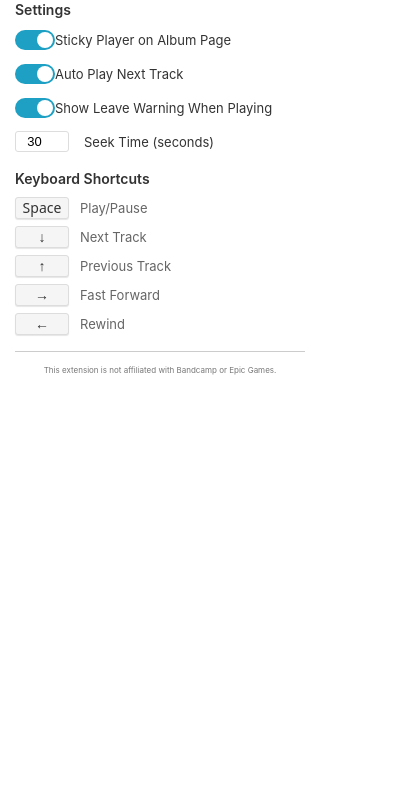
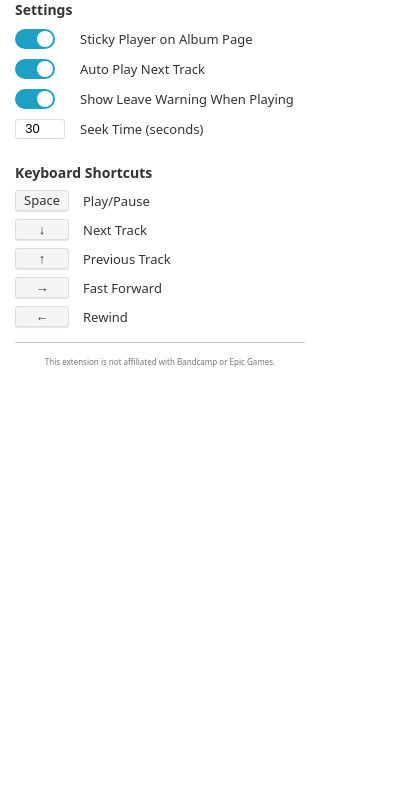
Before and after one commit to rafenden/amp-for-bandcamp, a browser extension: page src/popup/popup.html in a window 400 px wide. Shown: the part 55-844 px from the top of the page. Drawn offline with Linux system fonts and the light colour scheme.

Commit message:
chore: misc updates

```diff
--- a/src/popup/popup.css
+++ b/src/popup/popup.css
@@ -1,13 +1,15 @@
 body {
-  font-family: -apple-system, BlinkMacSystemFont, 'Segoe UI', Roboto, Oxygen, Ubuntu, Cantarell, 'Open Sans', 'Helvetica Neue', Arial, sans-serif;
+  font-family: system-ui, -apple-system, BlinkMacSystemFont, 'Segoe UI', Roboto, Oxygen, Ubuntu, Cantarell, 'Open Sans', 'Helvetica Neue', Arial, sans-serif;
   width: 290px;
   padding: 15px;
   margin: 0;
   color: #333;
-  font-size: 14px;
+  font-size: 13px;
   line-height: 1.4;
   -webkit-font-smoothing: antialiased;
   -moz-osx-font-smoothing: grayscale;
+  font-synthesis: none;
+  text-rendering: optimizeLegibility;
 }
 
 h1 {
@@ -23,28 +25,35 @@ h2 {
   margin-bottom: 8px;
 }
 
-section {
-  margin-bottom: 15px;
+fieldset {
+  border: none;
+  margin: 0 0 15px 0;
+  padding: 0;
+}
+
+legend {
+  font-weight: 600;
+  margin-bottom: 8px;
+  font-size: 14px;
+  padding: 0;
 }
 
 .settings label {
-  display: flex;
+  display: grid;
+  grid-template-columns: 65px 1fr;
+  padding: 1px 0;
   align-items: center;
-  margin-bottom: 10px;
-  font-size: 13px;
-  height: 24px;
+  margin-bottom: 8px;
   cursor: pointer;
 }
 
 .settings input {
-  order: -1;
-  margin-right: 15px;
+  margin: 0;
 }
 
 .settings input[type="checkbox"] {
   width: 40px;
   height: 20px;
-  margin: 0;
   appearance: none;
   background: #ccc;
   border-radius: 20px;
@@ -74,55 +83,52 @@ section {
 }
 
 .settings input[type="number"] {
-  width: 40px;
+  width: 50px;
   text-align: center;
   padding: 2px 6px;
   border: 1px solid #ddd;
   border-radius: 3px;
   font-size: 13px;
+  height: 20px;
+  margin: 0;
+  box-sizing: border-box;
 }
 
 .shortcuts {
   margin: 0;
-}
-
-.shortcuts div {
-  display: flex;
+  display: grid;
+  grid-template-columns: 60px 1fr;
+  gap: 8px;
   align-items: center;
-  margin-bottom: 5px;
-  font-size: 13px;
-  height: 24px;
 }
 
 .shortcuts dt {
-  width: 65px;
-  flex-shrink: 0;
+  margin: 0;
 }
 
 .shortcuts dd {
   margin: 0;
-  color: #666;
 }
 
 kbd {
   display: inline-block;
-  padding: 2px 6px;
+  padding: 3px 6px;
   border-radius: 3px;
   background: #f5f5f5;
   border: 1px solid #ddd;
   box-shadow: 0 1px 1px rgba(0,0,0,0.1);
   font-family: system-ui;
-  font-size: 14px;
+  font-size: 13px;
   min-width: 40px;
   text-align: center;
-  line-height: 16px;
+  line-height: 1;
 }
 
 footer {
   font-size: 11px;
   color: #777;
   text-align: center;
-  margin-top: 15px;
+  margin-top: 0;
   padding-top: 10px;
   border-top: 1px solid #ccc;
 }
--- a/src/popup/popup.html
+++ b/src/popup/popup.html
@@ -11,9 +11,8 @@
 <body>
   <h1>Bandcamp Tuned</h1>
 
-  <section>
-    <h2>Settings</h2>
-    <div class="settings">
+  <fieldset class="settings">
+    <legend>Settings</legend>
     <label>
       <input type="checkbox" id="stickyPlayer" checked>
       Sticky Player on Album Page
@@ -33,34 +32,27 @@
       <input type="number" id="seekSeconds" min="5" max="60" step="5" value="30">
       Seek Time (seconds)
     </label>
-    </div>
-  </section>
+  </fieldset>
 
-  <section>
-    <h2>Keyboard Shortcuts</h2>
+  <fieldset>
+    <legend>Keyboard Shortcuts</legend>
     <dl class="shortcuts">
-      <div>
       <dt><kbd>Space</kbd></dt>
       <dd>Play/Pause</dd>
-      </div>
-      <div>
+
       <dt><kbd>↓</kbd></dt>
       <dd>Next Track</dd>
-      </div>
-      <div>
+
       <dt><kbd>↑</kbd></dt>
       <dd>Previous Track</dd>
-      </div>
-      <div>
+
       <dt><kbd>→</kbd></dt>
       <dd>Fast Forward</dd>
-      </div>
-      <div>
+
       <dt><kbd>←</kbd></dt>
       <dd>Rewind</dd>
-      </div>
     </dl>
-  </section>
+  </fieldset>
 
   <footer>
     <small>This extension is not affiliated with Bandcamp or Epic Games.</small>
```
Lines whose indentation alone changed are shown as unchanged.
